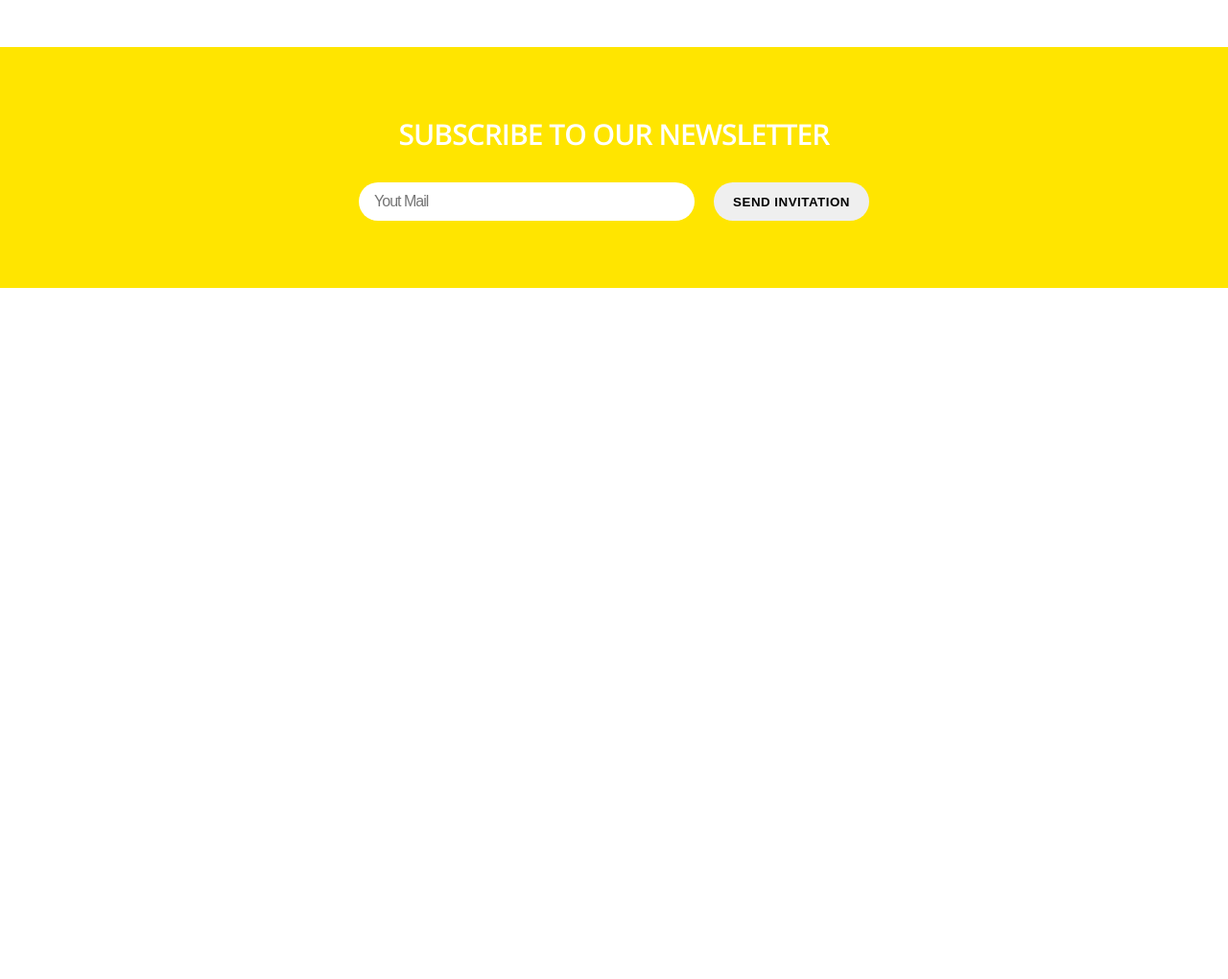
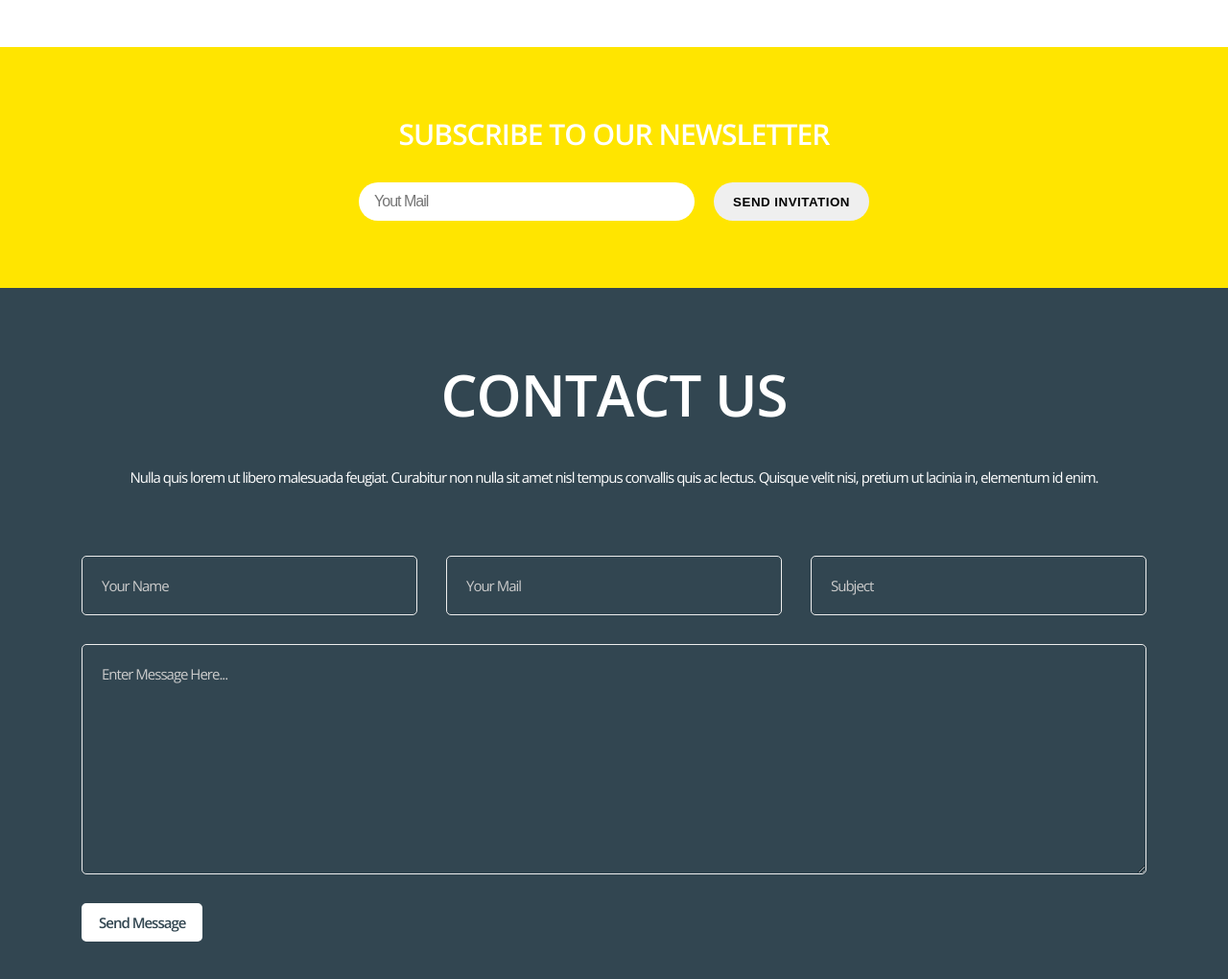
Before and after one commit to MomenMa7rous/Molly, a plain HTML site: page index.html in a window 1280 px wide. Shown: the part 6197-7217 px from the top of the page at 96% size. Before the commit the page ends 6497 px from the top, so only its background shows below. Drawn offline with nearby package versions, Linux system fonts and the light colour scheme.

Commit message:
Contact Section Created.

```diff
--- a/css/main.css
+++ b/css/main.css
@@ -934,6 +934,86 @@ section.newsletter .container form button:hover{
 
 /* End Newsletter Section */
 
+/* Contact Section */
+
+section.contact{
+    padding: var(--section-padding) 0;
+    background-color: var(--main-color);
+    color: #fff;
+}
+
+section.contact h1.main-heading,
+section.contact h1.main-heading + p{
+    color: inherit;
+}
+
+section.contact .section-content form{
+    display: flex;
+    flex-direction: column;
+    align-items: center;
+    justify-content: center;
+    gap: 30px;
+}
+
+section.contact .section-content form input,
+section.contact .section-content form textarea{
+    color: inherit;
+    padding: 20px;
+    font-size: 15px;
+    font-family: inherit;
+    background-color: transparent;
+    border: 1px solid #eee;
+    outline: none;
+    border-radius: 5px;
+    width: 100%;
+    transition: .2s;
+}
+
+section.contact .section-content form input::placeholder,
+section.contact .section-content form textarea::placeholder{
+    color: #ccc;
+}
+
+section.contact .section-content form input:focus,
+section.contact .section-content form textarea:focus{
+    border-color: var(--secondary-color);
+}
+
+section.contact .section-content form textarea{
+    min-width: 100%;
+    max-width: 100%;
+    min-height: 240px;
+}
+
+section.contact .section-content form .row{
+    display: flex;
+    justify-content: space-between;
+    gap: 30px;
+    width: 100%;
+}
+
+section.contact .section-content form button{
+    color: var(--main-color);
+    padding: 8px 16px;
+    font-size: 15px;
+    font-family: inherit;
+    background-color: #fff;
+    border: 2px solid #fff;
+    outline: none;
+    border-radius: 5px;
+    font-weight: 600;
+    cursor: pointer;
+    transition: .2s;
+    align-self: flex-start;
+}
+
+section.contact .section-content form button:hover{
+    background-color: transparent;
+    color: var(--secondary-color);
+}
+
+/* End Contact Section */
+
 /* Media Queries */
 
 @media (max-width: 410px){
@@ -1054,9 +1134,14 @@ section.newsletter .container form button:hover{
         flex-direction: column;
         gap: 10px;
     }
-
     section.newsletter .container form input{
         width: 100%;
+    }
+    section.contact .section-content form .row{
+        flex-direction: column;
+    }
+    section.contact .section-content form button{
+        padding: 6px 12px;
     }
 }
 
--- a/index.html
+++ b/index.html
@@ -425,5 +425,27 @@
 
     <!-- End Newsletter Part -->
 
+    <!-- Contact Section -->
+
+    <section class="contact">
+        <div class="container">
+            <h1 class="main-heading">Contact Us</h1>
+            <p>Nulla quis lorem ut libero malesuada feugiat. Curabitur non nulla sit amet nisl tempus convallis quis ac lectus. Quisque velit nisi, pretium ut lacinia in, elementum id enim.</p>
+            <div class="section-content">
+                <form action="#">
+                    <div class="row">
+                        <input type="text" placeholder="Your Name" required>
+                        <input type="email" placeholder="Your Mail" required>
+                        <input type="text" placeholder="Subject" required>
+                    </div>
+                    <textarea placeholder="Enter Message Here..." required></textarea>
+                    <button type="submit">Send Message</button>
+                </form>
+            </div>
+        </div>
+    </section>
+
+    <!-- End Contact Section -->
+
 </body>
 </html>
```
